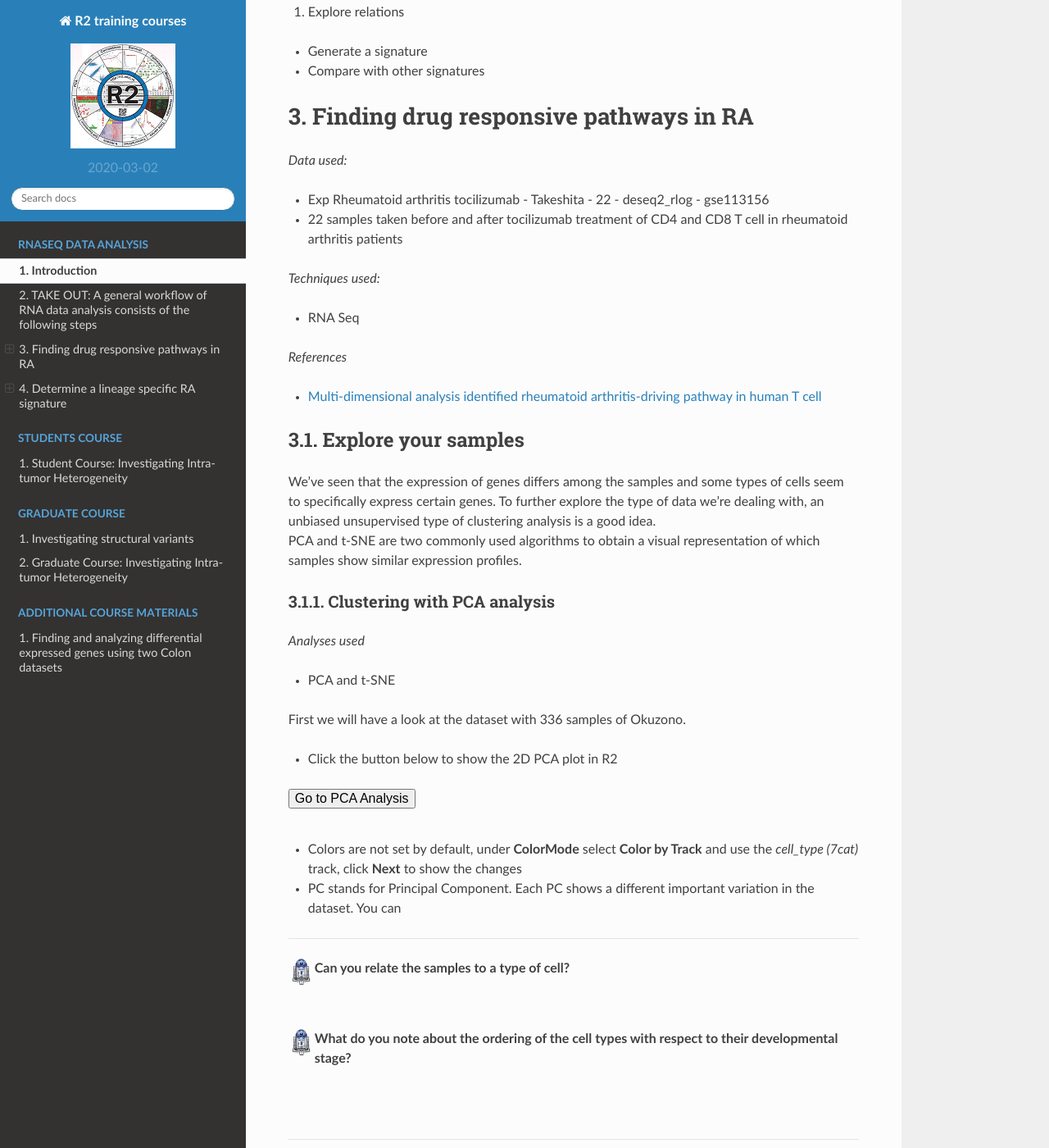
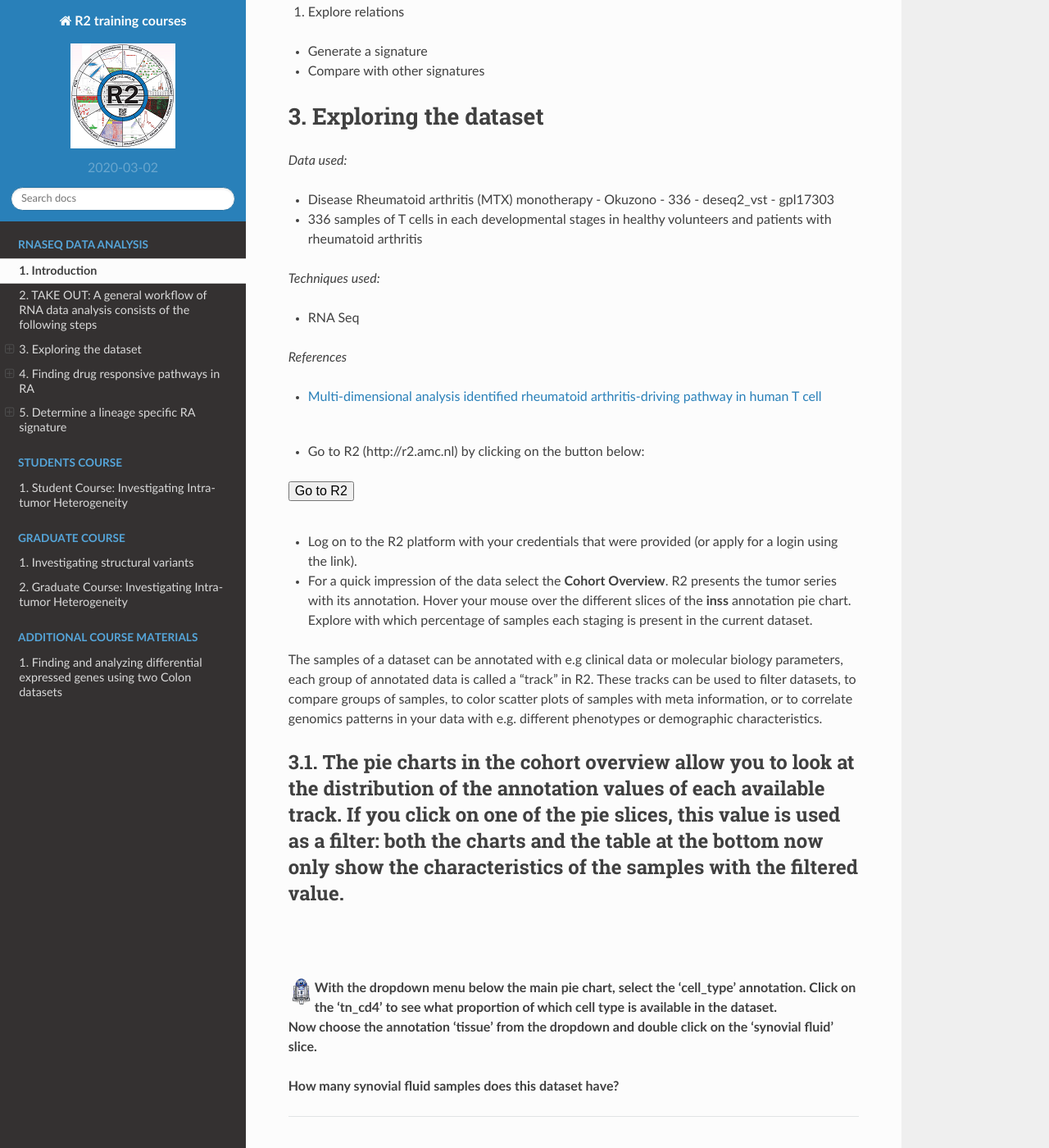
Before and after one commit to antronerds/r2-training-courses, a Sphinx documentation site: the page built from docs/RNA_seq_data_analysis_-_Using_Rheumatoid_Arthritis_data.md, in a window 1280 px wide and 1400 px high, scrolled down 2454 px. Shown: the whole window at 82% size. Built offline with Sphinx 7.4.7 and the Read the Docs theme 2.0.0, drawn with Linux system fonts in a browser that asks for light colours; some of the changed text lies outside the part shown.

Commit message:
bio intro ra

```diff
--- a/docs/RNA_seq_data_analysis_-_Using_Rheumatoid_Arthritis_data.md
+++ b/docs/RNA_seq_data_analysis_-_Using_Rheumatoid_Arthritis_data.md
@@ -49,6 +49,46 @@ Takeshita and Okuzono et al. have collected a large number of samples from clini
   - Generate a signature
   - Compare with other signatures
 
+Exploring the dataset
+===============================
+*Data used:*
+* Disease Rheumatoid arthritis (MTX) monotherapy - Okuzono - 336 - deseq2_vst - gpl17303
+* 336 samples of T cells in each developmental stages in healthy volunteers and patients with rheumatoid arthritis
+
+*Techniques used:*
+* RNA Seq
+
+*References*
+* [Multi-dimensional analysis identified rheumatoid arthritis-driving pathway in human T cell](https://ard.bmj.com/content/78/10/1346.long)
+
+<br>
+
+
+* Go to R2 (http://r2.amc.nl) by clicking on the button below:
+
+<form name="accessing_r2" action="https://hgserver2.amc.nl/cgi-bin/r2/main.cgi" enctype="multipart/form-data" target="R2" method="post">
+  <input type="hidden" name="table" value="ps_avgpres_nbadam88_u133p2">
+  <button type="submit" >Go to R2</button>
+</form>
+<br>
+<br>
+
+* Log on to the R2 platform with your credentials that were provided (or apply for a login using the link).
+* For a quick impression of the data select the **Cohort Overview**. R2 presents the tumor series with its annotation. Hover your mouse over the different slices of the **inss** annotation pie chart. Explore with which percentage of samples each staging is present in the current dataset.
+
+The samples of a dataset can be annotated with e.g clinical data or molecular biology parameters, each group of annotated data is called a “track” in R2. These tracks can be used to filter datasets, to compare groups of samples, to color scatter plots of samples with meta information, or to correlate genomics patterns in your data with e.g. different phenotypes or demographic characteristics.
+
+The pie charts in the cohort overview allow you to look at the distribution of the annotation values of each available track. If you click on one of the pie slices, this value is used as a filter: both the charts and the table at the bottom now only show the characteristics of the samples with the filtered value.
+<br>
+---------
+  ![](_static/images/R2d2_logo.png)**With the dropdown menu below the main pie chart, select the 'cell_type' annotation. Click on the 'tn_cd4' to see what proportion of which cell type is available in the dataset.
+  Now choose the annotation 'tissue' from the dropdown and double click on the 'synovial fluid' slice.**
+
+  **How many synovial fluid samples does this dataset have?**
+<br>
+
+---------
+<br>
 
 Finding drug responsive pathways in RA
 ===========================================
@@ -142,7 +182,7 @@ Determine a lineage specific RA signature
 
 *Data used:*
 * Disease Rheumatoid arthritis (MTX) monotherapy - Okuzono - 336 - deseq2_vst - gpl17303
-* 337 samples of T cells in each developmental stages in healthy volunteers and patients with rheumatoid arthritis
+* 336 samples of T cells in each developmental stages in healthy volunteers and patients with rheumatoid arthritis
 
 *Techniques used:*
 * RNA Seq
```
